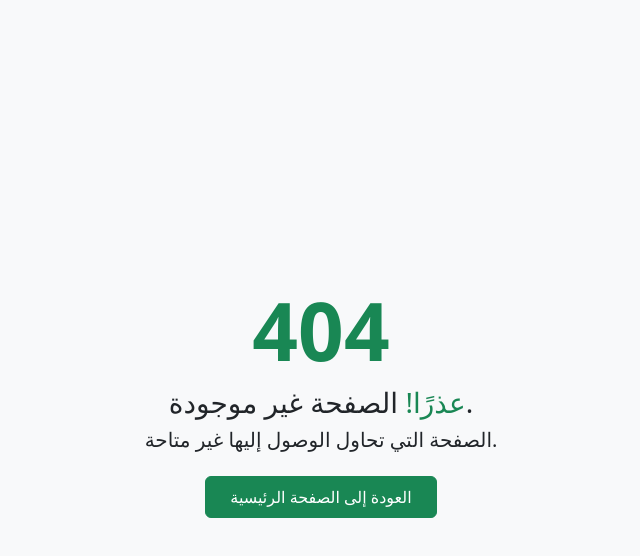
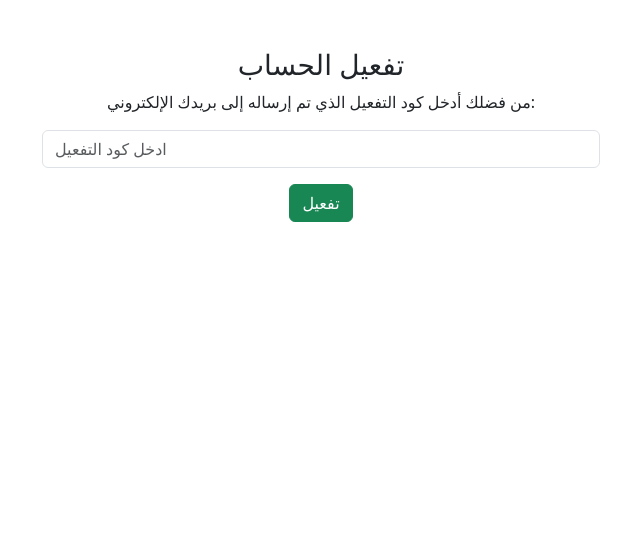
Before and after one commit to Asdghb/ForntEndE-commerce, a React (Create React App) app: page /ConfirmEmail in a window 1280 px wide. Before the commit this address had no page. Shown: the top 556 px of the page, without its empty margins (319-959 px from the left). Built offline with nearby package versions, Linux system fonts and the light colour scheme.

Commit message:
FrontEnd1

```diff
--- a/src/App.js
+++ b/src/App.js
@@ -202,7 +202,7 @@ function App() {
                 path="*"
                 element={<NotFoundPage customPath="/Register" />}
               />
-              <Route path="/auth/confirmEmail/:activationCode" element={<ConfirmEmail />} />
+              <Route path="/ConfirmEmail" element={<ConfirmEmail />} />
             </>
           )}
         </Routes>
--- a/src/Page/Register/Register.js
+++ b/src/Page/Register/Register.js
@@ -10,13 +10,12 @@ import { useMutation } from "@tanstack/react-query";
 const Register = () => {
   const UrlProgect = process.env.REACT_APP_API_URL;
   const navigate = useNavigate();
-
   const mutation = useMutation({
     mutationFn: (values) =>
       axios.post(`${UrlProgect}/auth/register`, values),
     onSuccess: (response) => {
       toast.success(response.data.message);
-      setTimeout(() => navigate("/login"), 2000);
+      setTimeout(() => navigate("/ConfirmEmail"), 2000);
     },
     onError: (error) => {
       const message = error.response?.data?.message || "حدث خطأ أثناء التسجيل";
--- a/src/component/ConfirmEmail/ConfirmEmail.js
+++ b/src/component/ConfirmEmail/ConfirmEmail.js
@@ -1,34 +1,42 @@
-import React, { useEffect, useState } from "react";
-import { useParams, useNavigate } from "react-router-dom";
+import React, { useState } from "react";
 import axios from "axios";
 import { toast } from "react-toastify";
+import { useNavigate } from "react-router-dom";
 
 const ConfirmEmail = () => {
-  const { activationCode } = useParams();
+  const UrlProgect = process.env.REACT_APP_API_URL
+  const [activationCode, setActivationCode] = useState("");
   const navigate = useNavigate();
-  const [message, setMessage] = useState("جاري تأكيد الحساب...");
 
-  useEffect(() => {
-    const confirmAccount = async () => {
-      try {
-        await axios.get(
-          `${process.env.REACT_APP_API_URL}/auth/confirmEmail/${activationCode}`
-        );
-        setMessage("تم تفعيل حسابك بنجاح ✅، سيتم تحويلك إلى تسجيل الدخول.");
-        toast.success("تم تفعيل الحساب بنجاح");
-        setTimeout(() => navigate("/login"), 3000);
-      } catch (error) {
-        setMessage("الرابط غير صالح أو الحساب مفعّل مسبقًا ❌");
-        toast.error("فشل في تفعيل الحساب");
-      }
-    };
-
-    confirmAccount();
-  }, [activationCode, navigate]);
+  const handleConfirm = async () => {
+    try {
+      const { data } = await axios.post(
+        `${UrlProgect}/auth/confirmEmail`,
+        {
+          activationCode,
+        }
+      );
+      toast.success(data.message);
+      navigate("/login");
+    } catch (error) {
+      toast.error(error.response?.data?.message || "فشل في تفعيل الحساب ❌");
+    }
+  };
 
   return (
-    <div style={{ textAlign: "center", padding: 40 }}>
-      <h2>{message}</h2>
+    <div className="container mt-5 text-center">
+      <h3>تفعيل الحساب</h3>
+      <p>من فضلك أدخل كود التفعيل الذي تم إرساله إلى بريدك الإلكتروني:</p>
+      <input
+        type="text"
+        value={activationCode}
+        onChange={(e) => setActivationCode(e.target.value)}
+        className="form-control w-50 mx-auto"
+        placeholder="ادخل كود التفعيل"
+      />
+      <button className="btn btn-success mt-3" onClick={handleConfirm}>
+        تفعيل
+      </button>
     </div>
   );
 };
```
